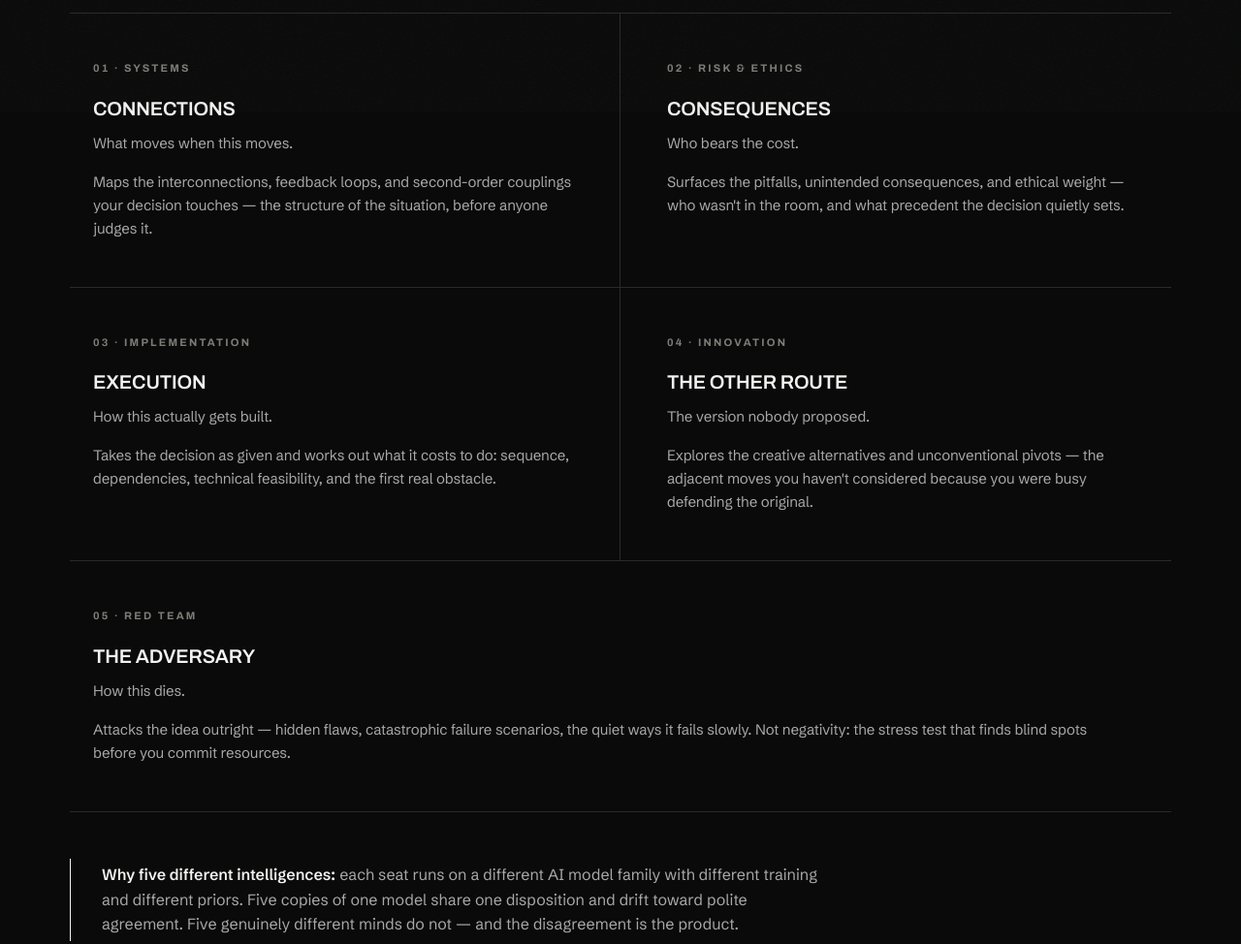
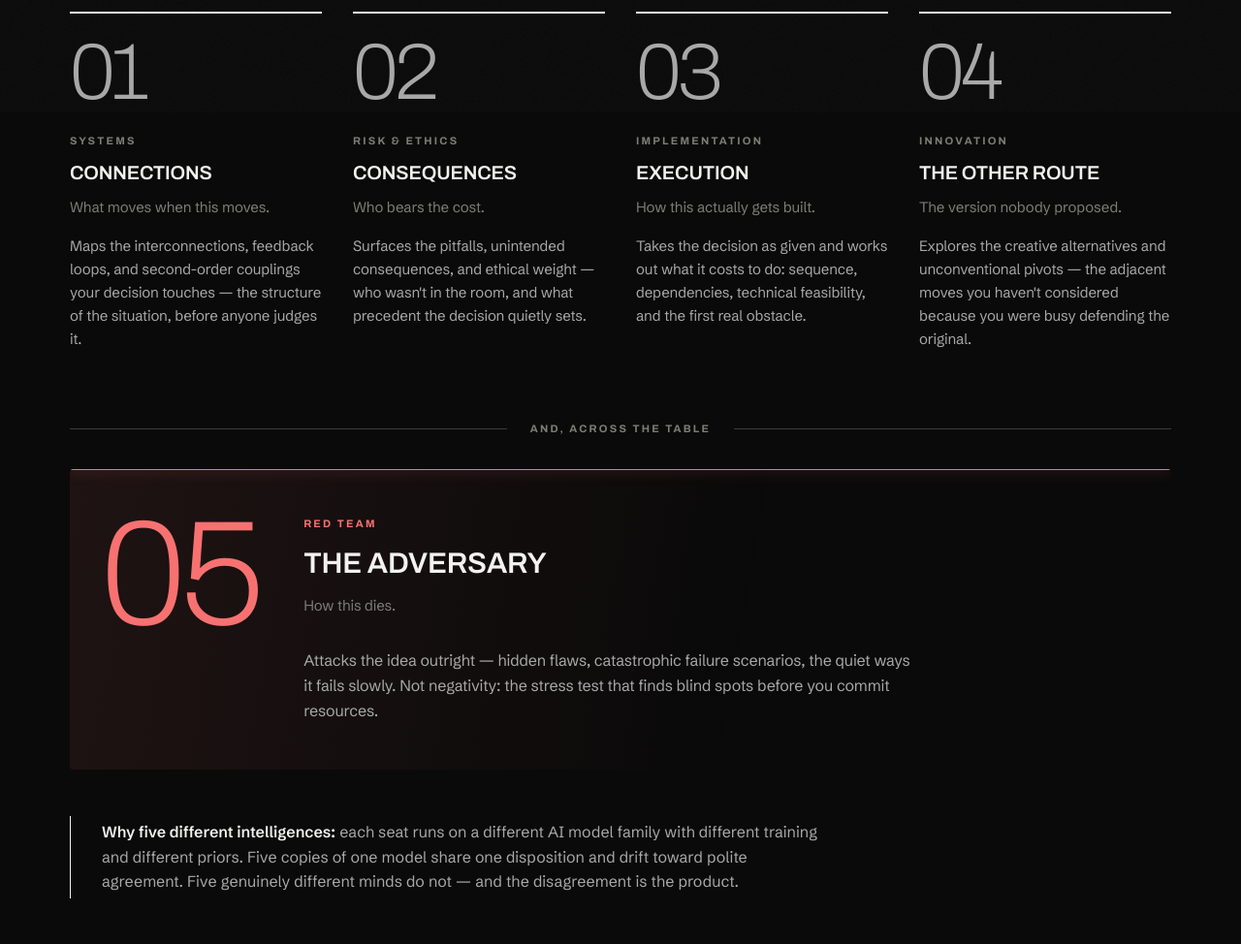
Before and after one commit to bryanengel72/noetic-synthesis-new, a website: page council.html in a window 1280 px wide. Shown: the part 1100-2074 px from the top of the page at 97% size. Drawn offline with Linux system fonts and the light colour scheme.

Commit message:
Council: rebuild the Seats section as a sequenced roll call
Four advisors in a row with rules that draw in, numerals that widen
into place, and a text cascade per seat; a centre-out divider; and the
Red Team set apart full-width as the only colour in the section.
Reduced-motion and print handled.

Co-Authored-By: Claude Fable 5.1 <noreply@anthropic.com>

```diff
--- a/council.html
+++ b/council.html
@@ -114,24 +114,57 @@ h2{font-family:var(--display);font-variation-settings:'wdth' 115;font-weight:600
   font-size:clamp(26px,4vw,46px);line-height:1.02;letter-spacing:-.028em;
   text-transform:uppercase;max-width:22ch;margin-top:var(--s16)}
 
-.cycle-grid{display:grid;grid-template-columns:repeat(2,1fr);margin-top:var(--s64);border-top:1px solid var(--line)}
-@media(max-width:720px){.cycle-grid{grid-template-columns:1fr}}
-.agent-card{padding:var(--s48) var(--s48) var(--s48) var(--s24);position:relative;border-bottom:1px solid var(--line)}
-.agent-card:nth-child(odd){border-right:1px solid var(--line)}
-.agent-card:nth-child(even){padding-left:var(--s48)}
-.agent-card:last-child:nth-child(odd){grid-column:1/-1;border-right:none}
-@media(max-width:720px){.agent-card{border-right:none !important;padding-left:var(--s24) !important;padding-right:0}}
-.agent-card::before{content:'';position:absolute;left:0;top:var(--s48);bottom:var(--s48);width:2px;background:var(--text);transform:scaleY(0);transform-origin:top;transition:transform .45s var(--ease)}
-.agent-card:nth-child(even)::before{left:var(--s24)}
-@media(max-width:720px){.agent-card:nth-child(even)::before{left:0}}
-.agent-card:hover::before{transform:scaleY(1)}
-.agent-card h3{font-family:var(--display);font-variation-settings:'wdth' 112;font-weight:600;
-  font-size:20px;letter-spacing:-.008em;text-transform:uppercase;margin-bottom:var(--s8);
-  transition:transform .45s var(--ease)}
-.agent-card:hover h3{transform:translateX(12px)}
+/* The Seats — a sequenced roll call. Four advisors in a row, then the adversary across the table. */
+.seats-table{margin-top:var(--s64)}
+.seat-row{list-style:none;display:grid;grid-template-columns:repeat(4,1fr);gap:0 var(--s32)}
+@media(max-width:980px){.seat-row{grid-template-columns:repeat(2,1fr)}}
+@media(max-width:560px){.seat-row{grid-template-columns:1fr}}
+.seat-card{position:relative;padding:var(--s24) 0 var(--s48);--acc:var(--text)}
+.seat-card.reveal,.seat-divider.reveal{opacity:1;transform:none;transition:none}
+.seat-rule{position:absolute;top:0;left:0;right:0;height:1px;background:var(--line)}
+.seat-rule::after{content:'';position:absolute;left:0;top:-1px;height:2px;width:100%;background:var(--acc);transform:scaleX(0);transform-origin:left}
+.adversary .seat-rule::after{box-shadow:0 0 14px color-mix(in srgb,var(--acc) 55%,transparent)}
+.seat-num{display:block;font-family:var(--display);font-weight:200;font-size:clamp(56px,6.4vw,84px);line-height:.92;letter-spacing:-.045em;
+  font-variation-settings:'wdth' 62;color:var(--text);opacity:0;margin-bottom:var(--s24);transition:color .5s var(--ease);will-change:font-variation-settings,opacity}
+.seat-role{display:block;color:var(--faint);margin-bottom:var(--s8)}
+.adversary .seat-role{color:var(--acc)}
+.seat-card h3{font-family:var(--display);font-variation-settings:'wdth' 112;font-weight:600;font-size:20px;letter-spacing:-.008em;text-transform:uppercase;margin-bottom:var(--s8)}
 .agent-tag{color:var(--faint);font-size:15px;margin-bottom:var(--s16);letter-spacing:-.011em}
-.agent-card p{color:var(--muted);font-size:15px;letter-spacing:-.011em}
-.agent-card .label{display:block;margin-bottom:var(--s16)}
+.seat-desc{color:var(--muted);font-size:15px;letter-spacing:-.011em;transition:color .4s}
+.seat-card .seat-role,.seat-card h3,.seat-card .agent-tag,.seat-card .seat-desc{opacity:0;transform:translateY(12px)}
+.seat-num{color:var(--muted)}
+.seat-card:hover .seat-num{color:var(--text)}
+.adversary .seat-num,.adversary:hover .seat-num{color:var(--acc)}
+.seat-card:hover .seat-desc{color:var(--text)}
+@keyframes seat-rule{to{transform:scaleX(1)}}
+@keyframes seat-num{from{opacity:0;font-variation-settings:'wdth' 62;transform:translateY(10px)}to{opacity:1;font-variation-settings:'wdth' 118;transform:none}}
+@keyframes seat-up{to{opacity:1;transform:none}}
+.seat-card.in .seat-rule::after{animation:seat-rule 1s var(--ease) forwards;animation-delay:calc(var(--i,0)*140ms)}
+.seat-card.in .seat-num{animation:seat-num 1.1s var(--ease) forwards;animation-delay:calc(var(--i,0)*140ms + 80ms)}
+.seat-card.in .seat-role{animation:seat-up .7s var(--ease) forwards;animation-delay:calc(var(--i,0)*140ms + 260ms)}
+.seat-card.in h3{animation:seat-up .7s var(--ease) forwards;animation-delay:calc(var(--i,0)*140ms + 340ms)}
+.seat-card.in .agent-tag{animation:seat-up .7s var(--ease) forwards;animation-delay:calc(var(--i,0)*140ms + 420ms)}
+.seat-card.in .seat-desc{animation:seat-up .7s var(--ease) forwards;animation-delay:calc(var(--i,0)*140ms + 500ms)}
+/* The divider: a line drawn from the centre outward, with the turn of phrase in the middle. */
+.seat-divider{display:flex;align-items:center;gap:var(--s24);margin:var(--s24) 0 var(--s32)}
+.seat-divider::before,.seat-divider::after{content:'';flex:1;height:1px;background:var(--line2);transform:scaleX(0)}
+.seat-divider::before{transform-origin:right}
+.seat-divider::after{transform-origin:left}
+.seat-divider span{opacity:0;transform:translateY(6px);white-space:nowrap}
+.seat-divider.in::before,.seat-divider.in::after{animation:seat-rule 1.1s var(--ease) forwards;animation-delay:.15s}
+.seat-divider.in span{animation:seat-up .7s var(--ease) forwards}
+/* The adversary sits alone, in red, with the room's attention on it. */
+.seat-card.adversary{display:grid;grid-template-columns:auto 1fr;column-gap:var(--s48);align-items:start;padding:var(--s48) var(--s48) var(--s48) var(--s32);
+  background:linear-gradient(100deg,color-mix(in srgb,var(--acc) 9%,transparent),transparent 62%);border-radius:4px;overflow:hidden}
+.adversary .seat-rule{background:color-mix(in srgb,var(--acc) 30%,var(--line))}
+.adversary .seat-rule::before{content:'';position:absolute;top:-1px;height:2px;width:22%;left:-22%;background:linear-gradient(90deg,transparent,var(--text),transparent);opacity:0}
+.adversary.in .seat-rule::before{animation:seat-scan 5.5s linear 1.6s infinite}
+@keyframes seat-scan{0%{left:-22%;opacity:0}6%{opacity:.7}30%{left:100%;opacity:.7}31%{opacity:0}100%{left:100%;opacity:0}}
+.adversary .seat-num{grid-row:1/3;font-size:clamp(88px,12vw,164px);color:var(--acc);margin:0;line-height:.8}
+.adversary .adv-body{grid-column:2}
+.adversary .seat-desc{grid-column:2;max-width:64ch;font-size:16px;margin-top:var(--s16)}
+.adversary h3{font-size:clamp(22px,2.6vw,30px)}
+@media(max-width:560px){.seat-card.adversary{grid-template-columns:1fr;padding:var(--s32) var(--s24)}.adversary .seat-num{grid-row:auto;font-size:96px;margin-bottom:var(--s16)}.adversary .adv-body,.adversary .seat-desc{grid-column:1}}
 .seat-note{margin-top:var(--s48);max-width:780px;border-left:1px solid var(--text);padding:var(--s4) 0 var(--s4) var(--s32)}
 .seat-note p{color:var(--muted);font-size:16px}
 .seat-note b{color:var(--text);font-weight:600}
@@ -193,7 +226,7 @@ textarea:focus{border-color:var(--text);outline:none}
 .q a:hover{color:var(--text);border-bottom-color:var(--text);letter-spacing:.24em}
 .hidden{display:none !important}
 @media(prefers-reduced-motion:reduce){.pulse{animation:none}}
-@media print{nav,.grain,.btn-row,.status,.errbox,.pair-sect,.inquiry,footer,header.page .hero-actions,#seats,#rounds{display:none !important}header.page{padding:0 0 var(--s24)}section{padding:0}.seat,.q{break-inside:avoid}}
+@media print{nav,.grain,.btn-row,.status,.errbox,.pair-sect,.inquiry,footer,header.page .hero-actions,#seats,#rounds{display:none !important}header.page{padding:0 0 var(--s24)}section{padding:0}.seat,.seat-card,.q{break-inside:avoid}}
 
 .pair-sect{background:var(--bg2);border-top:1px solid var(--line);border-bottom:1px solid var(--line)}
 .pair-grid{display:grid;grid-template-columns:1fr 1fr;gap:var(--s64);margin-top:var(--s64);align-items:start}
@@ -224,7 +257,10 @@ footer{border-top:1px solid var(--line);padding:var(--s48) 0;font-size:13px;colo
 .stagger.reveal{opacity:1;transform:none}
 @media(prefers-reduced-motion:reduce){
 .reveal,.stagger>*{opacity:1;transform:none;transition:none}
-.agent-card::before,.agent-card h3{transition:none}
+.seat-card .seat-num,.seat-card .seat-role,.seat-card h3,.seat-card .agent-tag,.seat-card .seat-desc,.seat-divider span{opacity:1;transform:none;animation:none !important}
+.seat-card .seat-num{font-variation-settings:'wdth' 118}
+.seat-rule::after,.seat-divider::before,.seat-divider::after{transform:none;animation:none !important}
+.adversary .seat-rule::before{display:none}
 .grain{animation:none}
 html{scroll-behavior:auto}
 }
@@ -279,36 +315,51 @@ html{scroll-behavior:auto}
     <p class="label reveal">The Seats</p>
     <h2 id="seats-heading" class="reveal">Four advisors <span class="wide">and one adversary.</span></h2>
     <p class="lede reveal">Each seat holds one job and is prohibited from doing the others'. That's what keeps five voices from collapsing into one.</p>
-    <div class="cycle-grid reveal stagger">
-      <article class="agent-card">
-        <span class="label">01 · Systems</span>
+    <div class="seats-table">
+      <ol class="seat-row" role="list">
+        <li class="seat-card reveal" style="--i:0">
+          <span class="seat-rule" aria-hidden="true"></span>
+          <span class="seat-num" aria-hidden="true">01</span>
+          <span class="label seat-role">Systems</span>
           <h3>Connections</h3>
           <p class="agent-tag">What moves when this moves.</p>
-        <p>Maps the interconnections, feedback loops, and second-order couplings your decision touches — the structure of the situation, before anyone judges it.</p>
-      </article>
-      <article class="agent-card">
-        <span class="label">02 · Risk &amp; Ethics</span>
+          <p class="seat-desc">Maps the interconnections, feedback loops, and second-order couplings your decision touches — the structure of the situation, before anyone judges it.</p>
+        </li>
+        <li class="seat-card reveal" style="--i:1">
+          <span class="seat-rule" aria-hidden="true"></span>
+          <span class="seat-num" aria-hidden="true">02</span>
+          <span class="label seat-role">Risk &amp; Ethics</span>
           <h3>Consequences</h3>
           <p class="agent-tag">Who bears the cost.</p>
-        <p>Surfaces the pitfalls, unintended consequences, and ethical weight — who wasn't in the room, and what precedent the decision quietly sets.</p>
-      </article>
-      <article class="agent-card">
-        <span class="label">03 · Implementation</span>
+          <p class="seat-desc">Surfaces the pitfalls, unintended consequences, and ethical weight — who wasn't in the room, and what precedent the decision quietly sets.</p>
+        </li>
+        <li class="seat-card reveal" style="--i:2">
+          <span class="seat-rule" aria-hidden="true"></span>
+          <span class="seat-num" aria-hidden="true">03</span>
+          <span class="label seat-role">Implementation</span>
           <h3>Execution</h3>
           <p class="agent-tag">How this actually gets built.</p>
-        <p>Takes the decision as given and works out what it costs to do: sequence, dependencies, technical feasibility, and the first real obstacle.</p>
-      </article>
-      <article class="agent-card">
-        <span class="label">04 · Innovation</span>
+          <p class="seat-desc">Takes the decision as given and works out what it costs to do: sequence, dependencies, technical feasibility, and the first real obstacle.</p>
+        </li>
+        <li class="seat-card reveal" style="--i:3">
+          <span class="seat-rule" aria-hidden="true"></span>
+          <span class="seat-num" aria-hidden="true">04</span>
+          <span class="label seat-role">Innovation</span>
           <h3>The Other Route</h3>
           <p class="agent-tag">The version nobody proposed.</p>
-        <p>Explores the creative alternatives and unconventional pivots — the adjacent moves you haven't considered because you were busy defending the original.</p>
-      </article>
-      <article class="agent-card">
-        <span class="label">05 · Red Team</span>
+          <p class="seat-desc">Explores the creative alternatives and unconventional pivots — the adjacent moves you haven't considered because you were busy defending the original.</p>
+        </li>
+      </ol>
+      <div class="seat-divider reveal" aria-hidden="true"><span class="label">And, across the table</span></div>
+      <article class="seat-card adversary reveal" style="--acc:var(--acc-redteam);--i:3">
+        <span class="seat-rule" aria-hidden="true"></span>
+        <span class="seat-num" aria-hidden="true">05</span>
+        <div class="adv-body">
+          <span class="label seat-role">Red Team</span>
           <h3>The Adversary</h3>
           <p class="agent-tag">How this dies.</p>
-        <p>Attacks the idea outright — hidden flaws, catastrophic failure scenarios, the quiet ways it fails slowly. Not negativity: the stress test that finds blind spots before you commit resources.</p>
+        </div>
+        <p class="seat-desc">Attacks the idea outright — hidden flaws, catastrophic failure scenarios, the quiet ways it fails slowly. Not negativity: the stress test that finds blind spots before you commit resources.</p>
       </article>
     </div>
     <div class="seat-note reveal">
```
Lines whose indentation alone changed are shown as unchanged.
